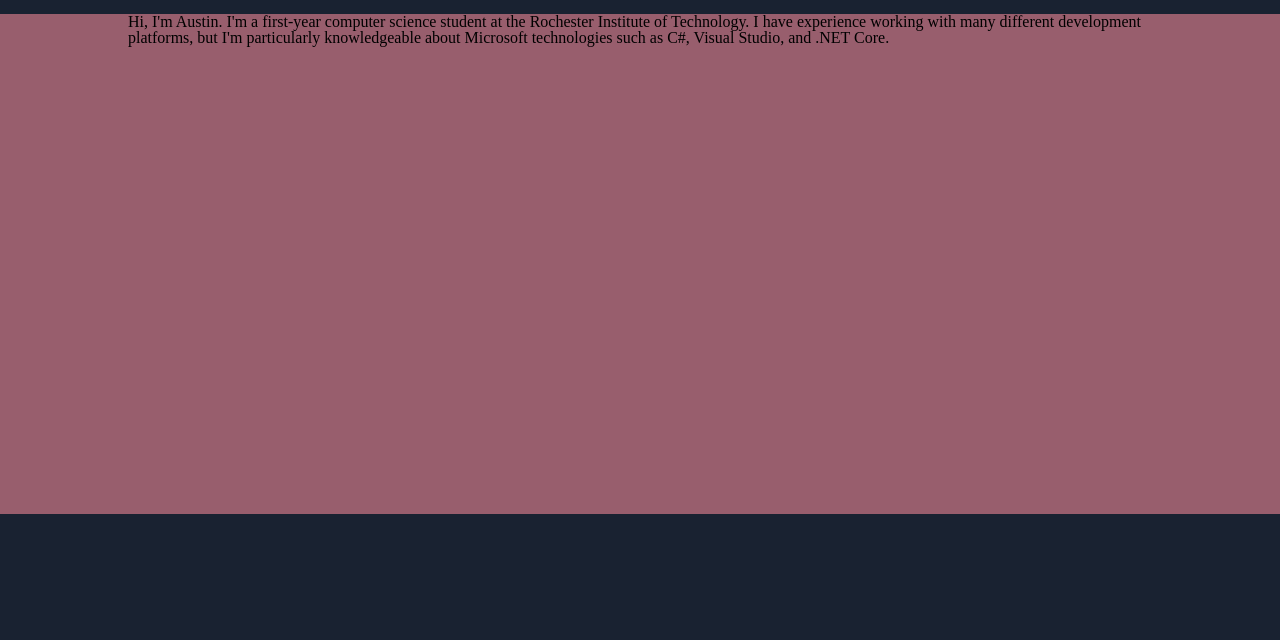
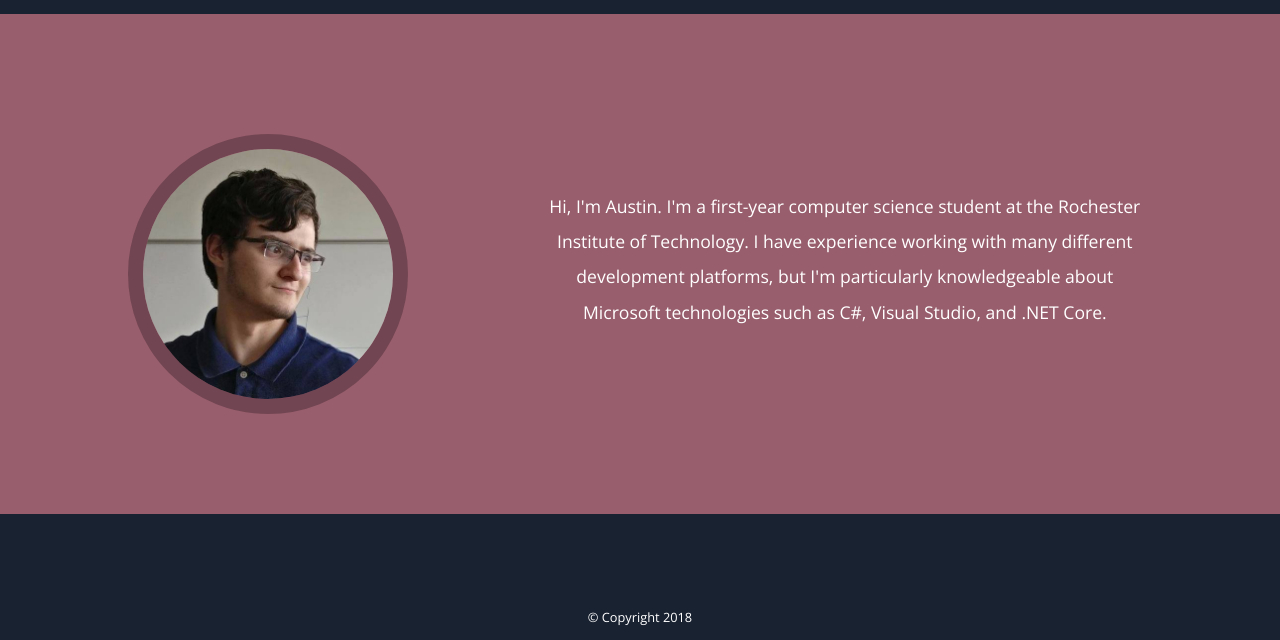
Before and after one commit to aconncep/personal-site-retired, a plain HTML site: page index.html in a window 1280 px wide. Shown: the part 160-800 px from the top of the page. Drawn offline with nearby package versions, Linux system fonts and the light colour scheme.

Commit message:
add to main content area

```diff
--- a/index.html
+++ b/index.html
@@ -24,12 +24,13 @@
         <section>
             <div id="maincontent">
                 <div id="container">
-                    <p>Hi, I'm Austin. I'm a first-year computer science student at the Rochester Institute of Technology. I have experience working with many different development platforms, but I'm particularly knowledgeable about Microsoft technologies such as C#, Visual Studio, and .NET Core.</p>
-                <div id="profile-pic"></div>
-                <width
+                    <p class="blurb">Hi, I'm Austin. I'm a first-year computer science student at the Rochester Institute of Technology. I have experience working with many different development platforms, but I'm particularly knowledgeable about Microsoft technologies such as C#, Visual Studio, and .NET Core.</p>
+                    <img class="profile-pic" src="img/me.jpg">
                 </div>
-
             </div>
         </section>
+        <footer>
+            <p>&copy Copyright 2018</p>
+        </footer>
     </body>
 </html>
--- a/styles.css
+++ b/styles.css
@@ -67,7 +67,36 @@ li a:hover {
     margin: 0 auto;
 }
 
-#profile-pic {
-    background-image: url('img/me.jpg');
-    border-radius: 40px;
+.profile-pic {
+    border-radius: 400px;
+    border-style: solid;
+    border-color: #724552;
+    border-width: 15px;
+    width: 250px;
+    height: auto;
+    float: left;
+    margin-top: 120px;
+
 }
+.blurb {
+    float: right;
+    height: auto;
+    width: 60%;
+    margin-top: 175px;
+    font-family: 'Open Sans';
+    color: white;
+    line-height: 2em;
+    text-align: center;
+    font-size: 1.1em;
+}
+
+footer p {
+    color: white;
+    position: fixed;
+    bottom: 10px;
+    left: 50%;
+    transform: translate(-50%, -50%);
+    text-align: center;
+    font-family: 'Open Sans';
+    font-size: 0.8em;
+}
```
